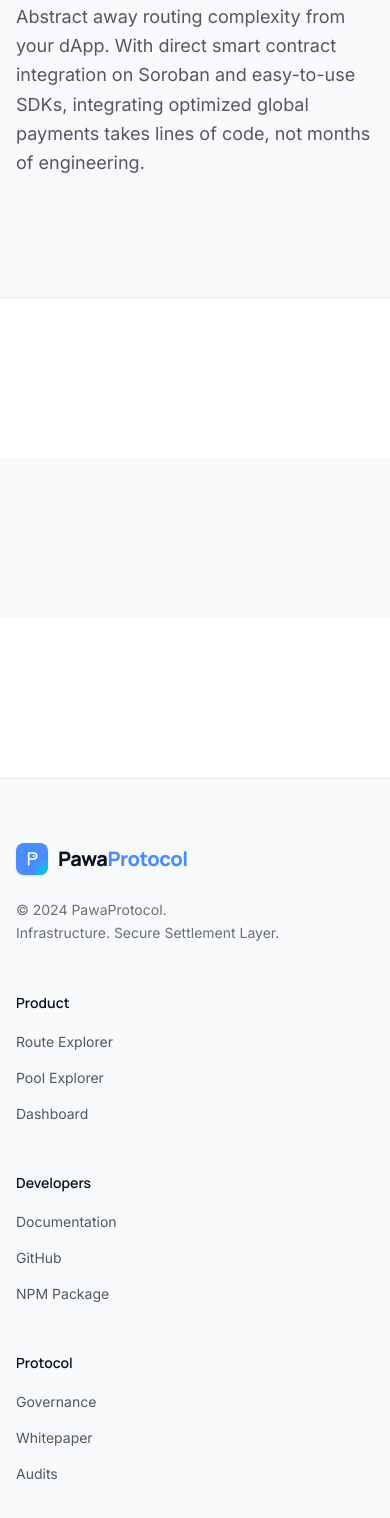
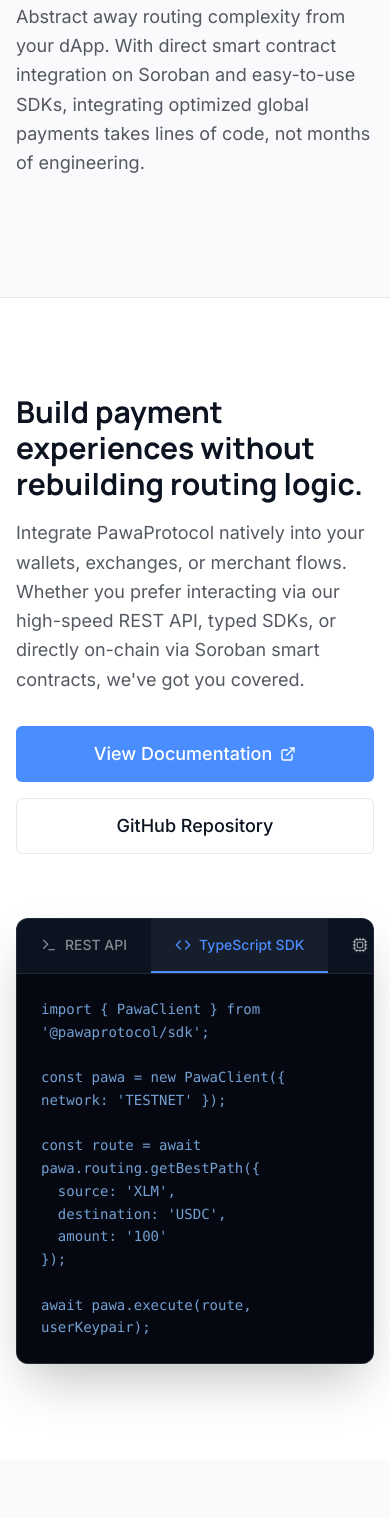
Before and after one commit to Robotron2/pawa-frontend, a Next.js app: page / in a window 390 px wide. Shown: the part 6381-7899 px from the top of the page. Built offline with nearby package versions, Linux system fonts and the light colour scheme.

Commit message:
feat: add developer section

```diff
--- a/src/components/landing/DeveloperSection.tsx
+++ b/src/components/landing/DeveloperSection.tsx
@@ -1,10 +1,135 @@
-import React from "react";
+"use client";
+
+import React, { useState } from "react";
+import { motion } from "framer-motion";
+import { Terminal, Code, Cpu, ExternalLink } from "lucide-react";
+import { Button } from "@/components/ui/Button";
+
+const tabs = [
+  {
+    id: "api",
+    label: "REST API",
+    icon: Terminal,
+    code: `curl -X POST https://api.pawaprotocol.com/v1/routes \\
+  -H "Content-Type: application/json" \\
+  -d '{
+    "source_asset": "native",
+    "destination_asset": "USDC",
+    "amount": "100"
+  }'`
+  },
+  {
+    id: "sdk",
+    label: "TypeScript SDK",
+    icon: Code,
+    code: `import { PawaClient } from '@pawaprotocol/sdk';
+
+const pawa = new PawaClient({ network: 'TESTNET' });
+
+const route = await pawa.routing.getBestPath({
+  source: 'XLM',
+  destination: 'USDC',
+  amount: '100'
+});
+
+await pawa.execute(route, userKeypair);`
+  },
+  {
+    id: "soroban",
+    label: "Soroban SDK",
+    icon: Cpu,
+    code: `use pawa_sdk::PawaClient;
+use soroban_sdk::{Env, Address, token};
+
+pub fn swap(env: Env, user: Address, amount: i128) {
+    user.require_auth();
+
+    let router = PawaClient::new(&env);
+    let path = router.find_path(asset_in, asset_out, amount);
+
+    router.execute(&user, &path);
+}`
+  }
+];
 
 export const DeveloperSection = () => {
+  const [activeTab, setActiveTab] = useState(tabs[1].id);
+
   return (
-    <section className="py-20 bg-surface relative overflow-hidden">
+    <section className="py-24 bg-surface relative overflow-hidden">
       <div className="container mx-auto px-4 sm:px-6 lg:px-8 max-w-7xl">
-        {/* Developer Info Content */}
+
+        <div className="grid grid-cols-1 lg:grid-cols-2 gap-16 items-center">
+          <motion.div
+            initial={{ opacity: 0, x: -20 }}
+            whileInView={{ opacity: 1, x: 0 }}
+            viewport={{ once: true, margin: "-100px" }}
+            transition={{ duration: 0.6 }}
+          >
+            <h2 className="text-3xl sm:text-4xl font-heading font-bold text-foreground mb-4">
+              Build payment experiences without rebuilding routing logic.
+            </h2>
+            <p className="text-lg text-foreground/70 mb-8 leading-relaxed">
+              Integrate PawaProtocol natively into your wallets, exchanges, or merchant flows. Whether you prefer interacting via our high-speed REST API, typed SDKs, or directly on-chain via Soroban smart contracts, we've got you covered.
+            </p>
+
+            <div className="flex flex-col sm:flex-row gap-4">
+              <Button size="lg" className="gap-2">
+                View Documentation <ExternalLink size={16} />
+              </Button>
+              <Button variant="outline" size="lg" className="bg-white">
+                GitHub Repository
+              </Button>
+            </div>
+          </motion.div>
+
+          <motion.div
+            initial={{ opacity: 0, x: 20 }}
+            whileInView={{ opacity: 1, x: 0 }}
+            viewport={{ once: true, margin: "-100px" }}
+            transition={{ duration: 0.6, delay: 0.2 }}
+            className="w-full"
+          >
+            {/* Documentation-style interactive terminal */}
+            <div className="bg-[#0B1220] rounded-xl shadow-2xl overflow-hidden border border-white/10">
+
+              {/* Terminal Header Tabs */}
+              <div className="flex border-b border-white/10 overflow-x-auto no-scrollbar">
+                {tabs.map((tab) => {
+                  const Icon = tab.icon;
+                  const isActive = activeTab === tab.id;
+                  return (
+                    <button
+                      key={tab.id}
+                      onClick={() => setActiveTab(tab.id)}
+                      className={`flex items-center gap-2 px-6 py-4 text-sm font-medium transition-colors border-b-2 whitespace-nowrap ${
+                        isActive ? "border-primary text-primary bg-white/5" : "border-transparent text-white/50 hover:text-white hover:bg-white/5"
+                      }`}
+                    >
+                      <Icon size={16} />
+                      {tab.label}
+                    </button>
+                  );
+                })}
+              </div>
+
+              {/* Terminal Code Window */}
+              <div className="p-6 relative bg-[#050810]">
+                {tabs.map((tab) => (
+                  <div
+                    key={tab.id}
+                    className={activeTab === tab.id ? "block" : "hidden"}
+                  >
+                    <pre className="text-sm text-blue-300/80 font-mono overflow-x-auto whitespace-pre-wrap leading-relaxed">
+                      <code>{tab.code}</code>
+                    </pre>
+                  </div>
+                ))}
+              </div>
+            </div>
+          </motion.div>
+        </div>
+
       </div>
     </section>
   );
```
